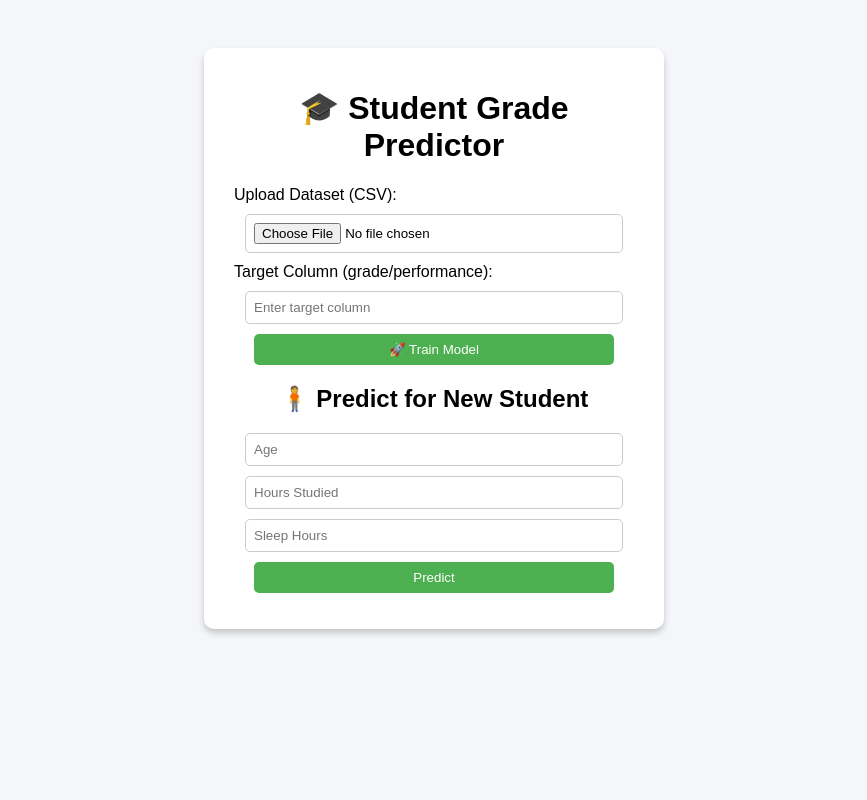
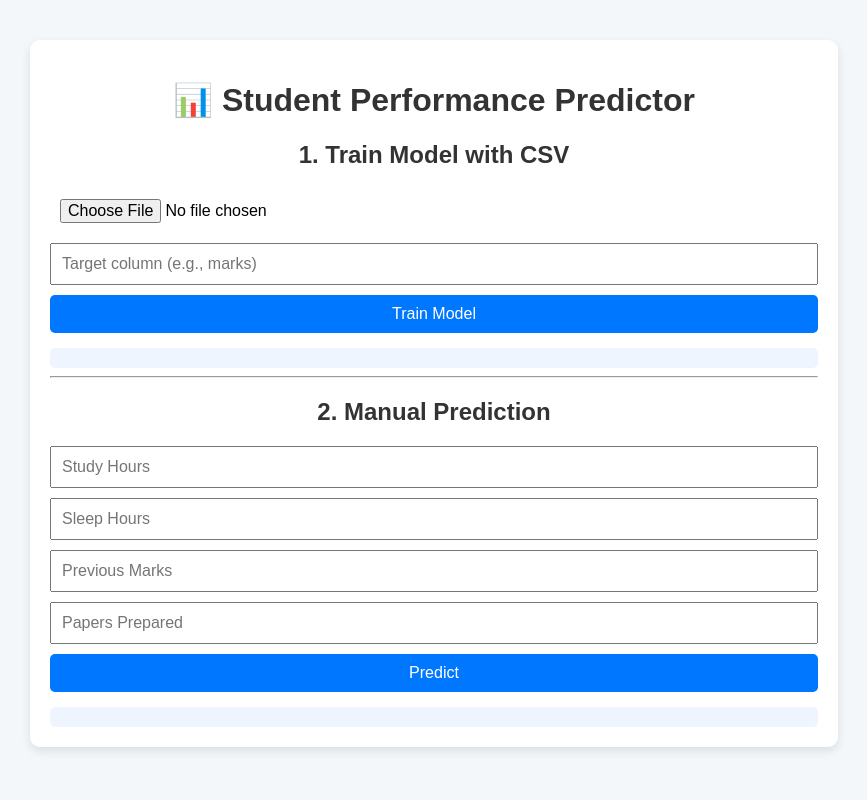
Before and after one commit to Iliyas-Pathan-19/student-performance-app, a Flask app: page / in a window 1280 px wide. Shown: the whole page, without its empty margins (206-1073 px from the left). Run offline with Flask 3, Linux system fonts and the light colour scheme.

Commit message:
Initial commit - Student Performance Predictor

```diff
--- a/main.py
+++ b/main.py
@@ -5,8 +5,15 @@ from sklearn.model_selection import train_test_split
 from sklearn.ensemble import RandomForestRegressor
 from sklearn.preprocessing import LabelEncoder
 from sklearn.metrics import r2_score
+import joblib
+import os
 
 app = Flask(__name__)
+
+MODEL_PATH = "student_model.pkl"
+model = None
+features_list = []
+
 
 # --- Helper: clean dataset ---
 def clean_dataset(df):
@@ -19,12 +26,17 @@ def clean_dataset(df):
         df[col] = le.fit_transform(df[col])
     return df
 
+
 @app.route('/')
 def home():
     return render_template("index.html")
 
+
+# --- Train model from CSV ---
 @app.route('/train', methods=['POST'])
 def train_model():
+    global model, features_list
+
     file = request.files['dataset']
     target_col = request.form['target']
 
@@ -37,24 +49,65 @@ def train_model():
     X = df.drop(columns=[target_col])
     y = df[target_col]
 
-    X_train, X_test, y_train, y_test = train_test_split(X, y, test_size=0.2, random_state=42)
+    features_list = X.columns.tolist()
+
+    X_train, X_test, y_train, y_test = train_test_split(
+        X, y, test_size=0.2, random_state=42
+    )
+
     model = RandomForestRegressor(n_estimators=100, random_state=42)
     model.fit(X_train, y_train)
 
     score = r2_score(y_test, model.predict(X_test))
-    return jsonify({"accuracy": round(score * 100, 2)})
 
+    # save model
+    joblib.dump(model, MODEL_PATH)
+
+    return jsonify({
+        "accuracy": round(score * 100, 2),
+        "features": features_list
+    })
+
+
+# --- Manual Prediction (without CSV) ---
 @app.route('/predict', methods=['POST'])
 def predict():
+    global model, features_list
+
     try:
+        if model is None and os.path.exists(MODEL_PATH):
+            model = joblib.load(MODEL_PATH)
+
+        if model is None:
+            return jsonify({"error": "Model not trained yet! Please upload CSV and train first."})
+
         data = request.json
-        features = data["features"]
+        features = data["features"]  # dictionary of inputs
 
-        # Dummy simple model for now
-        prediction = sum(features) / len(features)
-        return jsonify({"prediction": round(prediction, 2)})
+        # Make sure the input matches feature order
+        input_values = [features.get(f, 0) for f in features_list]
+
+        prediction = model.predict([input_values])[0]
+
+        # Give advice based on study/sleep balance
+        advice = []
+        if "study_hours" in features and features["study_hours"] < 2:
+            advice.append("Increase study hours 📚")
+        if "sleep_hours" in features and features["sleep_hours"] < 6:
+            advice.append("You need more sleep 😴")
+        if "previous_marks" in features and features["previous_marks"] < 50:
+            advice.append("Focus on revising weak topics 📖")
+        if "papers_prepared" in features and features["papers_prepared"] < 2:
+            advice.append("Try solving more practice papers 📝")
+
+        return jsonify({
+            "prediction": round(prediction, 2),
+            "advice": advice if advice else ["Keep going, you are doing well! 🚀"]
+        })
+
     except Exception as e:
         return jsonify({"error": str(e)})
 
+
 if __name__ == "__main__":
     app.run(debug=True)
--- a/requirements.txt
+++ b/requirements.txt
@@ -2,4 +2,4 @@ flask
 pandas
 numpy
 scikit-learn
-gunicorn
+joblib
--- a/static/script.js
+++ b/static/script.js
@@ -1,29 +1,41 @@
-document.getElementById("uploadForm").onsubmit = async function(e) {
+// Handle Train Form
+document.getElementById("trainForm").addEventListener("submit", async (e) => {
     e.preventDefault();
-  let formData = new FormData(this);
+
+    let formData = new FormData(e.target);
 
     let res = await fetch("/train", {
         method: "POST",
         body: formData
     });
+
     let data = await res.json();
+    document.getElementById("trainResult").innerHTML =
+        data.error ? `<p style="color:red">${data.error}</p>` :
+        `<p>✅ Model trained! Accuracy: ${data.accuracy}% <br> Features: ${data.features.join(", ")}</p>`;
+});
 
-  document.getElementById("result").innerText =
-    "✅ Model trained! Accuracy: " + data.accuracy + "%";
-};
+// Handle Predict Form
+document.getElementById("predictForm").addEventListener("submit", async (e) => {
+    e.preventDefault();
 
-async function predictGrade() {
-  let age = parseFloat(document.getElementById("age").value) || 0;
-  let study = parseFloat(document.getElementById("study").value) || 0;
-  let sleep = parseFloat(document.getElementById("sleep").value) || 0;
+    let inputs = {};
+    [...e.target.elements].forEach(el => {
+        if (el.name) inputs[el.name] = parseFloat(el.value);
+    });
 
     let res = await fetch("/predict", {
         method: "POST",
-    headers: {"Content-Type": "application/json"},
-    body: JSON.stringify({ features: [age, study, sleep] })
+        headers: { "Content-Type": "application/json" },
+        body: JSON.stringify({ features: inputs })
     });
 
     let data = await res.json();
-  document.getElementById("prediction").innerText =
-    "🎯 Predicted Grade: " + data.prediction;
+    if (data.error) {
+        document.getElementById("predictResult").innerHTML = `<p style="color:red">${data.error}</p>`;
+    } else {
+        document.getElementById("predictResult").innerHTML =
+            `<p>📈 Predicted Marks: <b>${data.prediction}</b></p>
+             <p>💡 Advice: ${data.advice.join(", ")}</p>`;
     }
+});
--- a/static/style.css
+++ b/static/style.css
@@ -1,30 +1,52 @@
 body {
-  font-family: Arial, sans-serif;
-  background: #f4f6f9;
-  display: flex;
-  justify-content: center;
-  padding: 40px;
+    font-family: Arial, sans-serif;
+    background: #f4f7fa;
+    margin: 0;
+    padding: 0;
 }
+
 .container {
-  background: white;
-  padding: 20px 30px;
-  border-radius: 10px;
-  box-shadow: 0px 4px 6px rgba(0,0,0,0.2);
-  width: 400px;
+    width: 60%;
+    margin: auto;
+    background: #fff;
+    padding: 20px;
+    margin-top: 40px;
+    border-radius: 10px;
+    box-shadow: 0 4px 10px rgba(0,0,0,0.1);
 }
-h1, h2 { text-align: center; }
+
+h1, h2 {
+    text-align: center;
+    color: #333;
+}
+
+form {
+    display: flex;
+    flex-direction: column;
+    gap: 10px;
+    margin: 15px 0;
+}
+
 input, button {
-  display: block;
-  margin: 10px auto;
-  padding: 8px;
-  width: 90%;
-  border-radius: 5px;
-  border: 1px solid #ccc;
+    padding: 10px;
+    font-size: 16px;
 }
+
 button {
-  background: #4CAF50;
-  color: white;
-  border: none;
-  cursor: pointer;
+    background: #0077ff;
+    color: white;
+    border: none;
+    border-radius: 5px;
+    cursor: pointer;
 }
-button:hover { background: #45a049; }
+
+button:hover {
+    background: #005fcc;
+}
+
+#trainResult, #predictResult {
+    margin-top: 15px;
+    padding: 10px;
+    border-radius: 5px;
+    background: #eef5ff;
+}
--- a/templates/index.html
+++ b/templates/index.html
@@ -1,32 +1,44 @@
 <!DOCTYPE html>
 <html lang="en">
+
 <head>
   <meta charset="UTF-8">
-  <title>🎓 Student Grade Predictor</title>
-  <link rel="stylesheet" href="/static/style.css">
+  <title>Student Performance Predictor</title>
+  <link rel="stylesheet" href="{{ url_for('static', filename='style.css') }}">
 </head>
+
 <body>
   <div class="container">
-    <h1>🎓 Student Grade Predictor</h1>
+    <h1>📊 Student Performance Predictor</h1>
 
-    <form id="uploadForm" enctype="multipart/form-data">
-      <label>Upload Dataset (CSV):</label>
-      <input type="file" name="dataset" required>
-      <label>Target Column (grade/performance):</label>
-      <input type="text" name="target" placeholder="Enter target column" required>
-      <button type="submit">🚀 Train Model</button>
-    </form>
+    <!-- Train Model Section -->
+    <section>
+      <h2>1. Train Model with CSV</h2>
+      <form id="trainForm">
+        <input type="file" name="dataset" required>
+        <input type="text" name="target" placeholder="Target column (e.g., marks)" required>
+        <button type="submit">Train Model</button>
+      </form>
+      <div id="trainResult"></div>
+    </section>
 
-    <div id="result"></div>
+    <hr>
 
-    <h2>🧍 Predict for New Student</h2>
-    <input type="number" id="age" placeholder="Age">
-    <input type="number" id="study" placeholder="Hours Studied">
-    <input type="number" id="sleep" placeholder="Sleep Hours">
-    <button onclick="predictGrade()">Predict</button>
+    <!-- Manual Prediction Section -->
+    <section>
+      <h2>2. Manual Prediction</h2>
+      <form id="predictForm">
+        <input type="number" name="study_hours" placeholder="Study Hours" required>
+        <input type="number" name="sleep_hours" placeholder="Sleep Hours" required>
+        <input type="number" name="previous_marks" placeholder="Previous Marks" required>
+        <input type="number" name="papers_prepared" placeholder="Papers Prepared" required>
+        <button type="submit">Predict</button>
+      </form>
+      <div id="predictResult"></div>
+    </section>
+  </div>
 
-    <p id="prediction"></p>
-  </div>
-  <script src="/static/script.js"></script>
+  <script src="{{ url_for('static', filename='script.js') }}"></script>
 </body>
+
 </html>
```
Also changed, not shown: 1 other file. Lines whose indentation alone changed are shown as unchanged.
